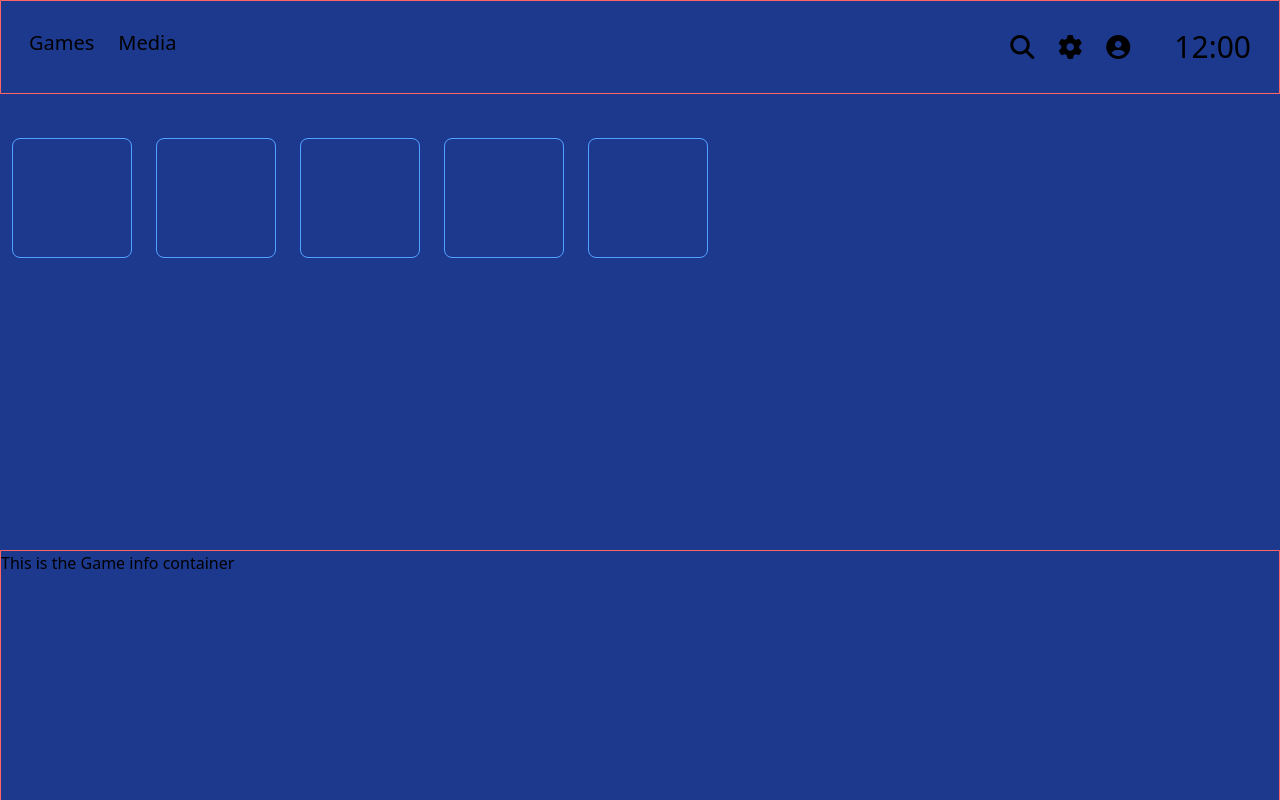
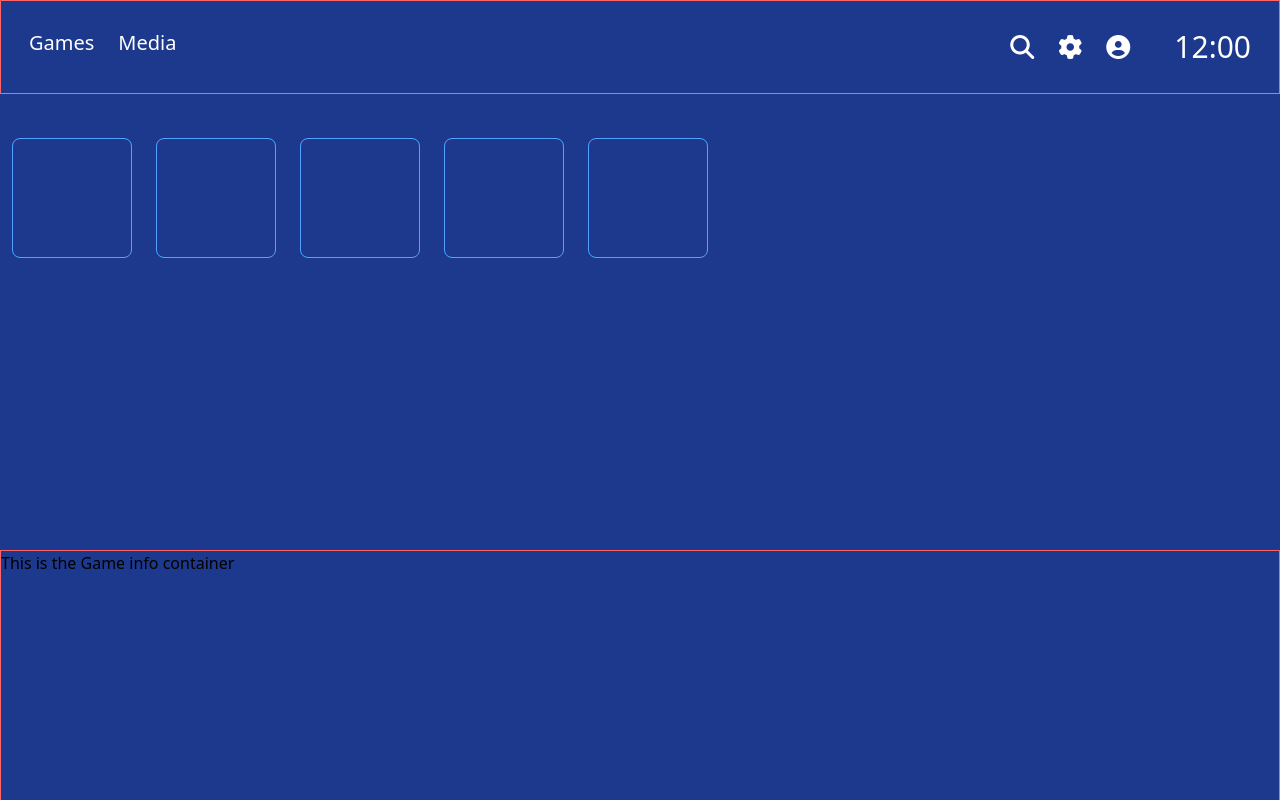
Before and after one commit to danxguerrero/PS5-UI-React, a React (Vite) app: page / in a window 1280 px wide. Shown: the top 800 px of the page. Built offline with nearby package versions, Linux system fonts and the light colour scheme.

Commit message:
Changed color of text in NavBar to white for better visibility

```diff
--- a/src/Navbar.jsx
+++ b/src/Navbar.jsx
@@ -1,11 +1,11 @@
 const Navbar = () => {
     return <div className="flex p-4 border border-red-400 items-center">
         <div className="w-full flex justify-between">
-            <div className="flex">
+            <div className="flex text-white">
                 <div className="m-3 text-xl">Games</div>
                 <div className="m-3 text-xl">Media</div>
             </div>
-            <div className="flex text-2xl items-center">
+            <div className="flex text-2xl items-center text-white">
                 <i className="fa-solid fa-magnifying-glass m-3"></i>
                 <i className="fa-solid fa-gear m-3"></i>
                 <i className="fa-solid fa-circle-user m-3"></i>
```
